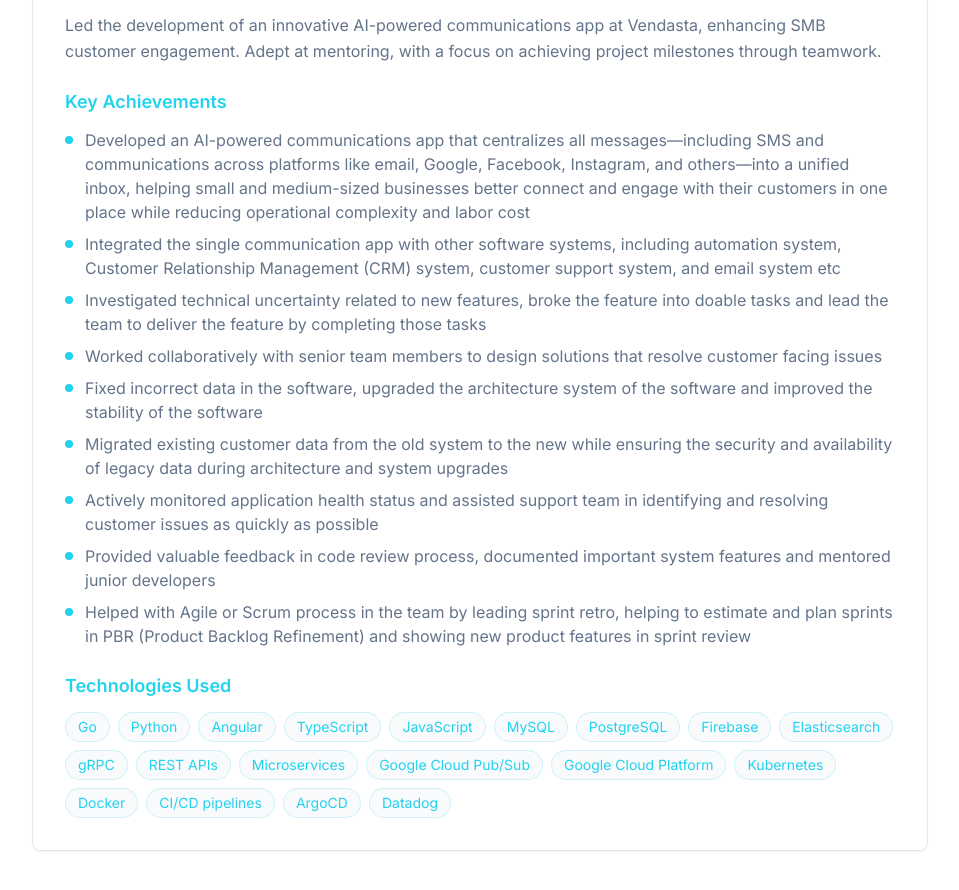
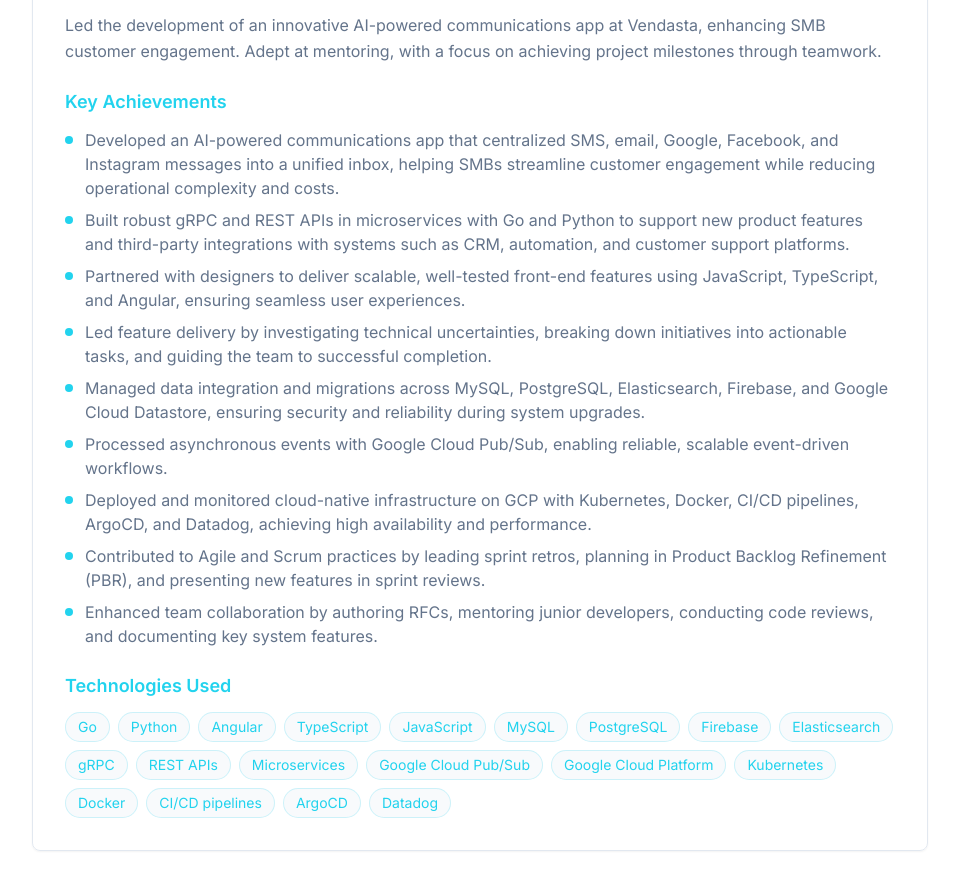
Before and after one commit to EvanHuang7/portfolio-app, a Next.js app: page / in a window 1280 px wide. Shown: the part 4040-4930 px from the top of the page, without its empty margins (160-1119 px from the left). Built offline with nearby package versions, Linux system fonts and the light colour scheme.

Commit message:
update achievements in Expericence section

```diff
--- a/components/Experience.tsx
+++ b/components/Experience.tsx
@@ -17,15 +17,15 @@ const Experience = () => {
       description:
         "Led the development of an innovative AI-powered communications app at Vendasta, enhancing SMB customer engagement. Adept at mentoring, with a focus on achieving project milestones through teamwork.",
       achievements: [
-        "Developed an AI-powered communications app that centralizes all messages—including SMS and communications across platforms like email, Google, Facebook, Instagram, and others—into a unified inbox, helping small and medium-sized businesses better connect and engage with their customers in one place while reducing operational complexity and labor cost",
-        "Integrated the single communication app with other software systems, including automation system, Customer Relationship Management (CRM) system, customer support system, and email system etc",
-        "Investigated technical uncertainty related to new features, broke the feature into doable tasks and lead the team to deliver the feature by completing those tasks",
-        "Worked collaboratively with senior team members to design solutions that resolve customer facing issues",
-        "Fixed incorrect data in the software, upgraded the architecture system of the software and improved the stability of the software",
-        "Migrated existing customer data from the old system to the new while ensuring the security and availability of legacy data during architecture  and system upgrades",
-        "Actively monitored application health status and assisted support team in identifying and resolving customer issues as quickly as possible",
-        "Provided valuable feedback in code review process, documented important system features and mentored junior developers",
-        "Helped with Agile or Scrum process in the team by leading sprint retro, helping to estimate and plan sprints in PBR (Product Backlog Refinement) and showing new product features in sprint review",
+        "Developed an AI-powered communications app that centralized SMS, email, Google, Facebook, and Instagram messages into a unified inbox, helping SMBs streamline customer engagement while reducing operational complexity and costs.",
+        "Built robust gRPC and REST APIs in microservices with Go and Python to support new product features and third-party integrations with systems such as CRM, automation, and customer support platforms.",
+        "Partnered with designers to deliver scalable, well-tested front-end features using JavaScript, TypeScript, and Angular, ensuring seamless user experiences.",
+        "Led feature delivery by investigating technical uncertainties, breaking down initiatives into actionable tasks, and guiding the team to successful completion.",
+        "Managed data integration and migrations across MySQL, PostgreSQL, Elasticsearch, Firebase, and Google Cloud Datastore, ensuring security and reliability during system upgrades.",
+        "Processed asynchronous events with Google Cloud Pub/Sub, enabling reliable, scalable event-driven workflows.",
+        "Deployed and monitored cloud-native infrastructure on GCP with Kubernetes, Docker, CI/CD pipelines, ArgoCD, and Datadog, achieving high availability and performance.",
+        "Contributed to Agile and Scrum practices by leading sprint retros, planning in Product Backlog Refinement (PBR), and presenting new features in sprint reviews.",
+        "Enhanced team collaboration by authoring RFCs, mentoring junior developers, conducting code reviews, and documenting key system features.",
       ],
       technologies: [
         "Go",
```
